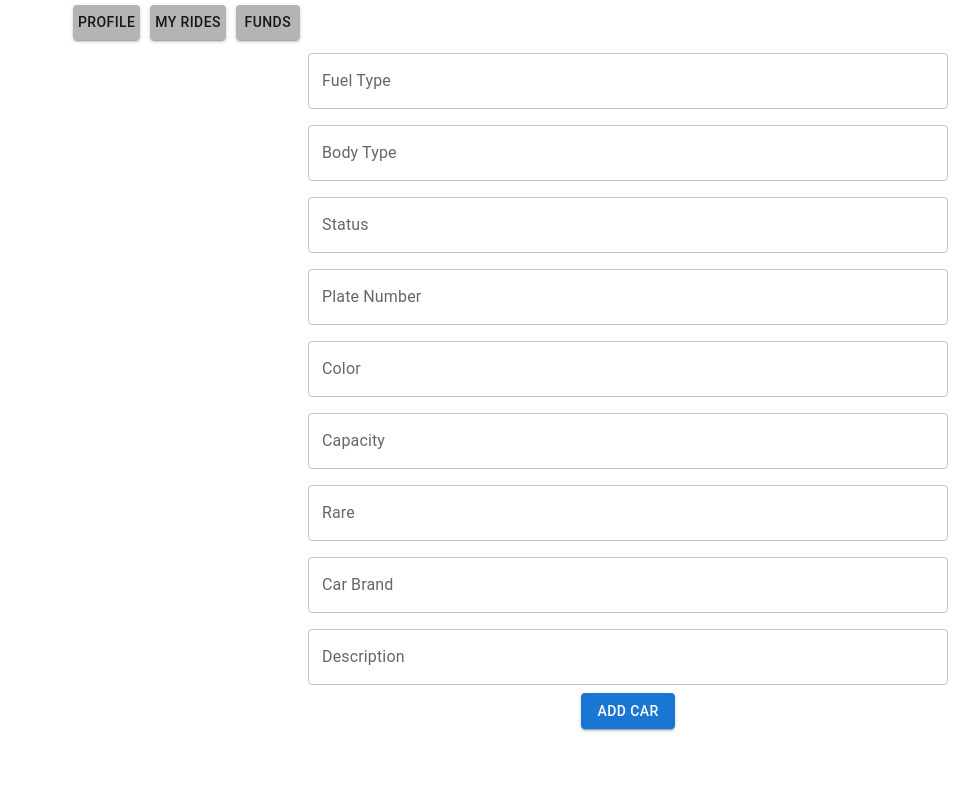
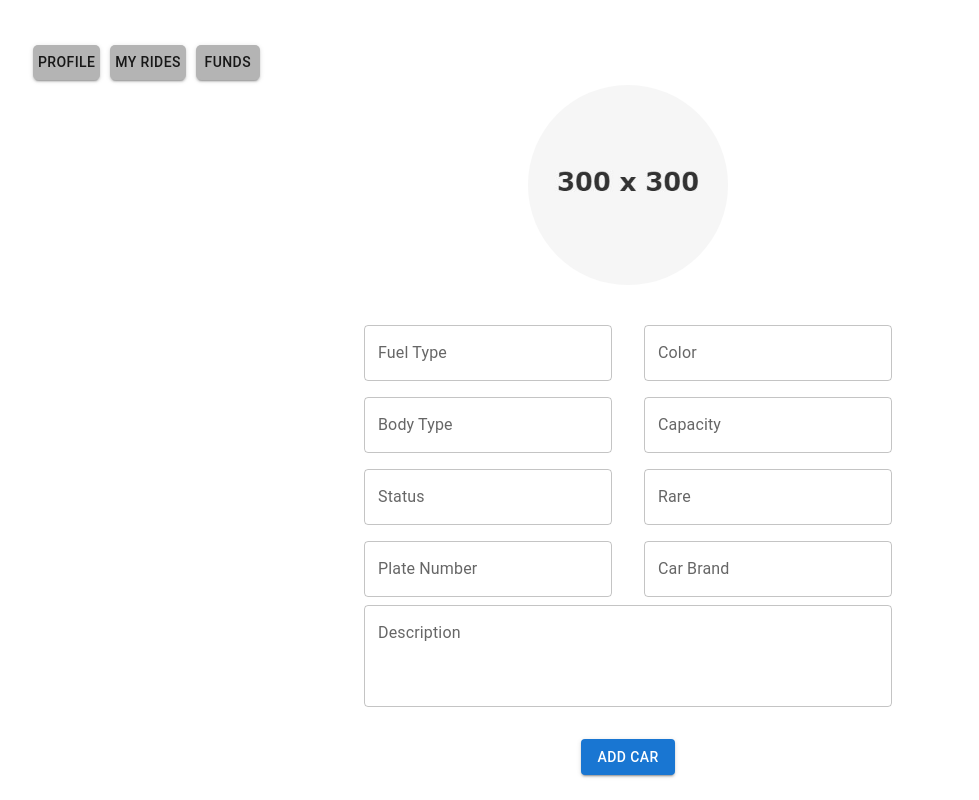
Before and after one commit to ISilviu/Hackathon-Oscorp, a React (Create React App) app: page /account in a window 1280 px wide. Shown: the whole page, without its empty margins (12-991 px from the left). Built offline with nearby package versions, Linux system fonts and the light colour scheme; what apollo-link-rest would draw is missing.

Commit message:
- working on account #2

```diff
--- a/src/app/pages/account-page/AccountPage.js
+++ b/src/app/pages/account-page/AccountPage.js
@@ -1,5 +1,5 @@
 import React from "react";
-import {Button, TextField} from "@mui/material";
+import {Avatar, Button, TextareaAutosize, TextField} from "@mui/material";
 import { styled } from '@mui/material/styles';
 import Stack from '@mui/material/Stack';
 import {grey} from '@mui/material/colors';
@@ -14,20 +14,27 @@ const TabButton = styled(Button)(({ theme }) => ({
         backgroundColor: grey[700],
     },
     padding: 5,
-    margin: 5
+    margin: 5,
+    borderRadius: 5
 }));
 
 const AccountPage = () => {
     return (
-        <Box>
-            <Box pl={10}>
+        <Box style={{overflow: "hidden", height: "100%"}}>
+            <Box pt={5} pl={5}>
                 <TabButton sx={{backgroundColor: '#B4B4B4'}} variant="contained">Profile</TabButton>
                 <TabButton sx={{backgroundColor: '#B4B4B4'}} variant="contained">My Rides</TabButton>
                 <TabButton sx={{backgroundColor: '#B4B4B4'}} variant="contained">Funds</TabButton>
             </Box>
             <FormWrapper>
-                <form style={{width: "50%"}}>
-                    <Stack>
+                <Avatar
+                    alt="Remy Sharp"
+                    src="images/placeholder.jpg"
+                    sx={{ width: 200, height: 200 }}
+                />
+                <form style={{margin: "2rem"}}>
+                    <Box style={{display:"flex"}}>
+                        <Stack style={{margin: "0 1rem"}}>
                             <TextFieldWrapper>
                                 <TextField id="outlined-basic" label="Fuel Type" variant="outlined" />
                             </TextFieldWrapper>
@@ -43,7 +50,8 @@ const AccountPage = () => {
                             <TextFieldWrapper>
                                 <TextField id="outlined-basic" label="Plate Number" variant="outlined" />
                             </TextFieldWrapper>
-
+                        </Stack>
+                        <Stack style={{margin: "0 1rem"}}>
                             <TextFieldWrapper>
                                 <TextField id="outlined-basic" label="Color" variant="outlined" />
                             </TextFieldWrapper>
@@ -59,13 +67,17 @@ const AccountPage = () => {
                             <TextFieldWrapper>
                                 <TextField id="outlined-basic" label="Car Brand" variant="outlined" />
                             </TextFieldWrapper>
-
-                        <TextFieldWrapper>
-                            <TextField id="outlined-basic" label="Description" variant="outlined" />
+                        </Stack>
+                    </Box>
+                    <TextFieldWrapper style={{margin: "0 1rem"}}>
+                        <TextField
+                            maxRows={Infinity}
+                            multiline rows={3}
+                           id="outlined-basic"
+                           label="Description"
+                           variant="outlined" />
                     </TextFieldWrapper>
-                    </Stack>
                 </form>
-
                 <Link to="/reviews" style={{ textDecoration: 'none' }}>
                     <Button color="primary" variant="contained">Add Car</Button>
                 </Link>
--- a/src/app/pages/account-page/AccountPage.styles.js
+++ b/src/app/pages/account-page/AccountPage.styles.js
@@ -1,8 +1,6 @@
 import styled from "styled-components";
 
 export const FormWrapper = styled.div`
-  height: 100%;
-  margin: auto;
   display: flex;
   flex-direction: column;
   justify-content: center;
```
Lines whose indentation alone changed are shown as unchanged.
